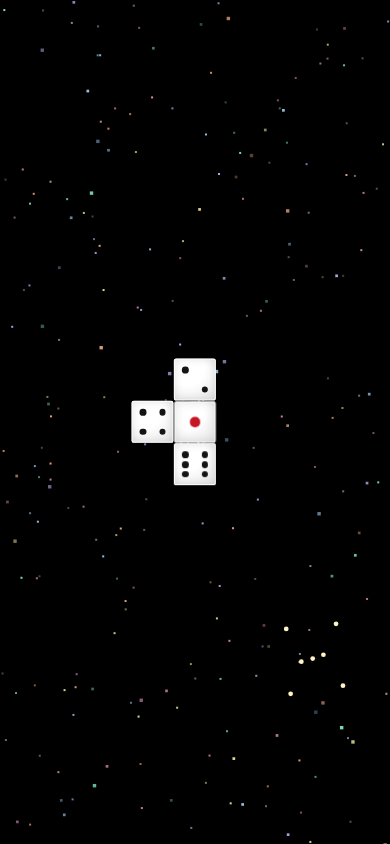
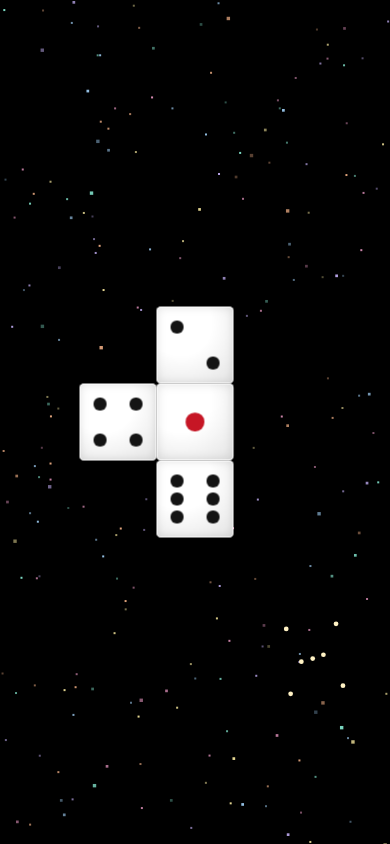
Before and after one commit to michi303dev/korokoro, a plain HTML site: page index.html in a window 390 px wide. Drawn offline with Linux system fonts and the light colour scheme.

Commit message:
Update index.html

```diff
--- a/index.html
+++ b/index.html
@@ -34,16 +34,6 @@
     border-radius: 6%;
     background: radial-gradient(circle at 32% 24%, #fff 40%, #e3e3e3);
     box-shadow: inset 0 0 0 1px #fff, inset 0 0 10px #0002;
-  }
-  @media (max-width: 600px), (max-height: 600px) and (orientation: landscape) {
-    main { --perspective: 600px; }
-    .die { --size: clamp(50.6667px, 17.3333vmin, 120px); }
-  }
-  @media (orientation: portrait) and (max-width: 600px),
-         (orientation: portrait) and (pointer: coarse) {
-    main { --perspective: 600px; }
-    /* 遠近補正で拡大される正面も、横に9個分収まるようにする。 */
-    .die { --size: min(9.9vw, 120px); }
   }
   .pip { width: 68%; aspect-ratio: 1; background: #141414; border-radius: 50%; }
   .one .pip { width: 100%; background: #c61625; }
@@ -291,13 +281,12 @@
   function resize() {
     width = window.innerWidth;
     height = window.innerHeight;
-    if (width < height && (width <= 600 || navigator.maxTouchPoints > 0)) {
-      const perspective = parseFloat(getComputedStyle(stage).perspective);
-      const front = Math.max(0, Math.min(width, stage.clientWidth) / 9 - 1);
-      die.style.setProperty('--size', Math.min(120, front / (1 + front / (2 * perspective))) + 'px');
-    } else {
-      die.style.removeProperty('--size');
-    }
+    const shortSide = Math.min(width, height, stage.clientWidth, stage.clientHeight);
+    const perspective = parseFloat(getComputedStyle(stage).perspective);
+    // 正面の遠近補正を逆算し、短辺に5個分の幅を確保する。
+    const front = Math.max(0, shortSide / 5 - 1);
+    const size = Math.min(180, front / (1 + front / (2 * perspective)));
+    die.style.setProperty('--size', size + 'px');
     const ratio = Math.min(window.devicePixelRatio || 1, 2);
     canvas.width = Math.round(width * ratio);
     canvas.height = Math.round(height * ratio);
```
